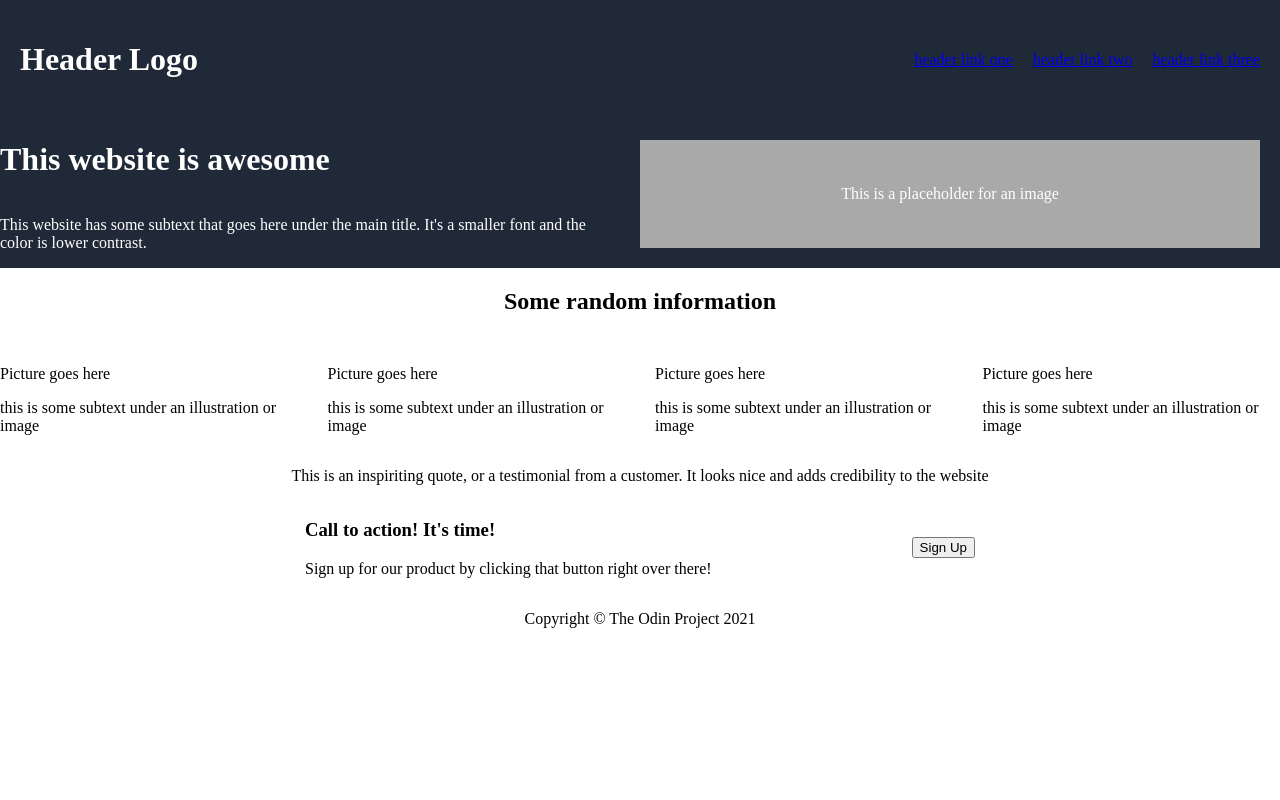
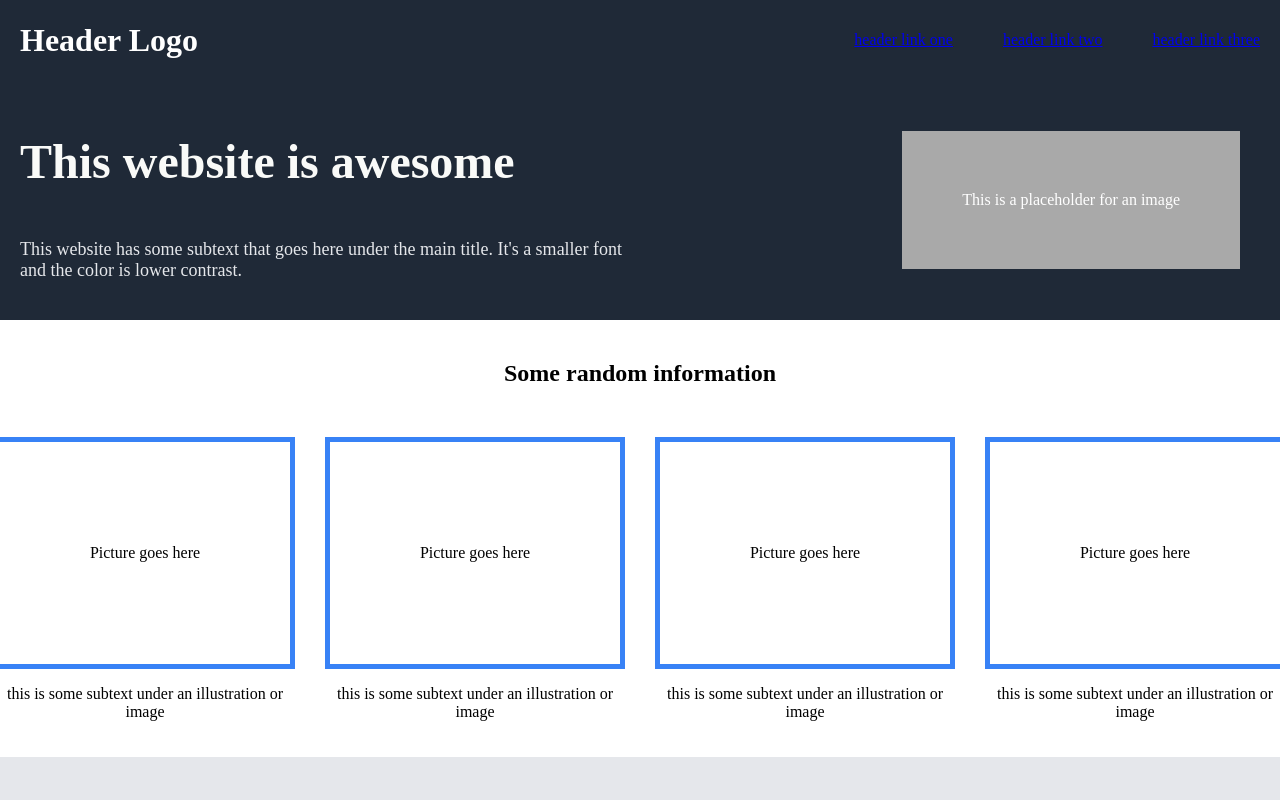
Before and after one commit to justinzxu/Basic-Landing-Page, a plain HTML site: page index.html in a window 1280 px wide. Shown: the top 800 px of the page. Drawn offline with Linux system fonts and the light colour scheme.

Commit message:
finishedstyling majority of page

```diff
--- a/index.html
+++ b/index.html
@@ -18,13 +18,13 @@
     </div>
 
     <div class="hero-section">
-        <div class="hero-content">
+
             <div class="description">
                 <h1>This website is awesome</h1>
                 <p>This website has some subtext that goes here under the main title. It's a smaller font and the color is lower contrast.</p>
             </div>
-            <p class="hero-image">This is a placeholder for an image</p>
-        </div>
+            <div class="hero-image">This is a placeholder for an image</div>
+
     </div>
 
     <div class="content">
--- a/style.css
+++ b/style.css
@@ -19,23 +19,34 @@ body {
     padding: 20px;
     color: white;
     background-color: #1f2937;
+    height: 10vh;
 }
 
 .links {
     display: flex;
-    gap: 20px;
+    gap: 50px;
 }
 
 .hero-section{
     display: flex;
-    flex-direction: column;
     background-color: #1f2937;
     color: white;
     gap: 10px;
+    height: 30vh;
+    justify-content: space-between;
+    align-items: center;
+    padding: 20px;
 }
 
-.hero-content{
-    display: flex;
+.hero-section h1{
+    font-size: 48px;
+    font-weight: 900;
+    color: #f9faf8;
+}
+
+.hero-section p{
+    font-size: 18px;
+    color: #e5e7eb;
 }
 
 .description {
@@ -48,35 +59,67 @@ body {
     display: flex;
     align-items: center;
     justify-content: center;
-    width: 50%;
     background-color: darkgray;
     margin: 20px;
+    padding: 60px;
 }
 
 .content {
     display: flex;
+    flex: auto;
     flex-direction: column;
     gap: 30px;
     justify-content: center;
     align-items: center;
+    height: fit-content;
+    padding: 20px;
 }
 
 .content-information {
     display: flex;
     gap: 30px;
     justify-content: center;
+    align-items: center;
+}
+
+.cards {
+    display: flex;
+    flex-direction: column;
+    justify-content: center;
+    align-items: center;
+    text-align: center;
+    width: 300px;
+    height: 300px;
+}
+
+.card-image {
+    display: flex;
+    width:300px;
+    height: 300px;
+    justify-content: center;
+    align-items: center;
+    border-style: solid;
+    border-color: #3882F6;
+    border-width: 5px;
 }
 
 .quote {
     display: flex;
     justify-content: center;
     align-items: center;
+    height: 30vh;
+    background-color: #e5e7eb;
+    color: #1f2937;
+    font-size: 36px;
+    font-style: italic;
+    padding: 50px;
 }
 
 .call-to-action {
     display: flex;
     justify-content: center;
     align-items: center;
+    height: 30vh;
 }
 
 .cta {
@@ -84,12 +127,16 @@ body {
     align-items: center;
     justify-content: center;
     align-items: center;
-    gap: 200px;
+    gap: 50px;
+    background-color: #3882F6;
+    padding: 20px;
+    height: fit-content;
+    width: fit-content;
 }
 
 .footer {
     display: flex;
-    margin-top: auto;
     justify-content: center;
     align-items: center;
+    height: 10vh;
 }
```
